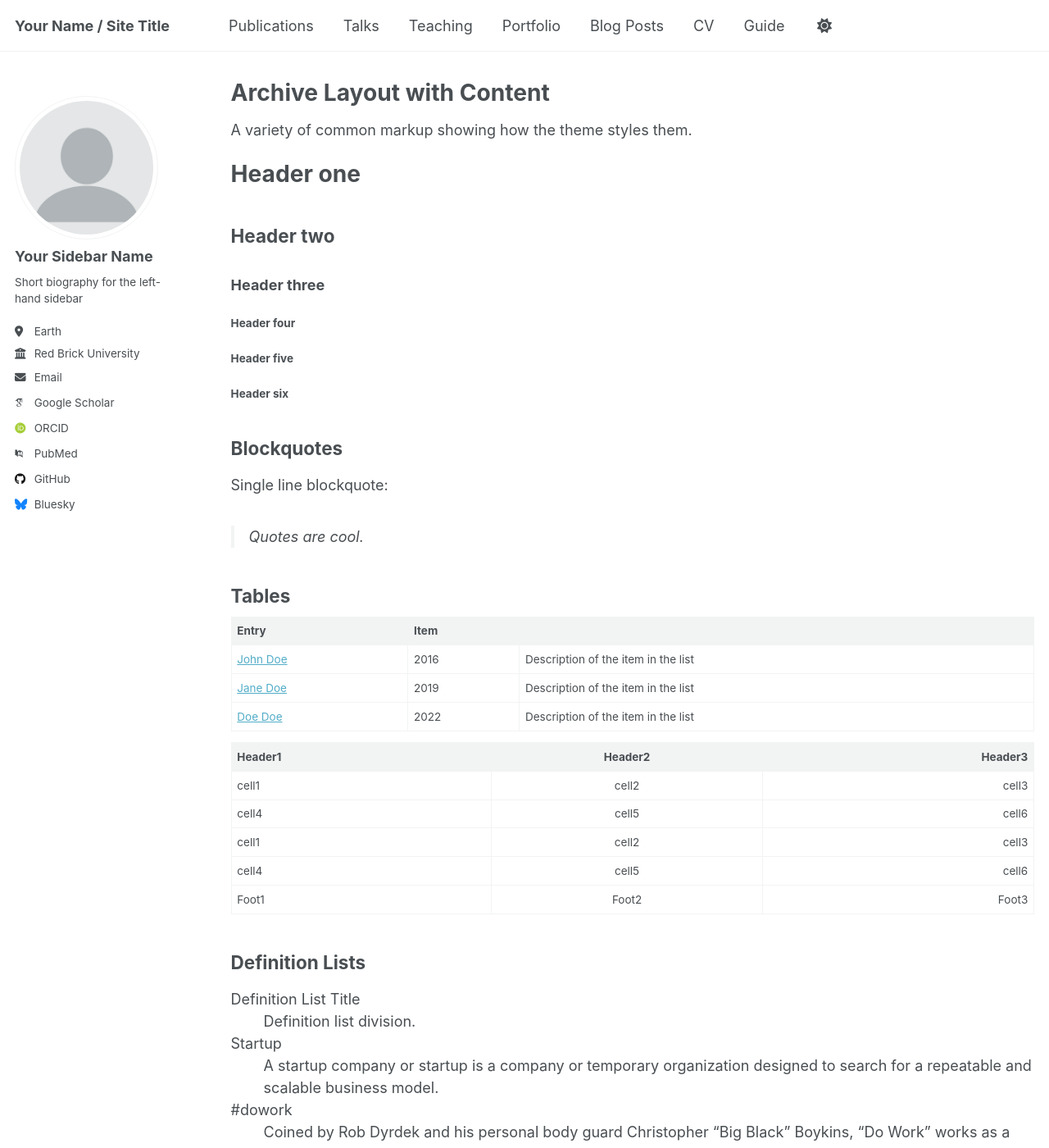
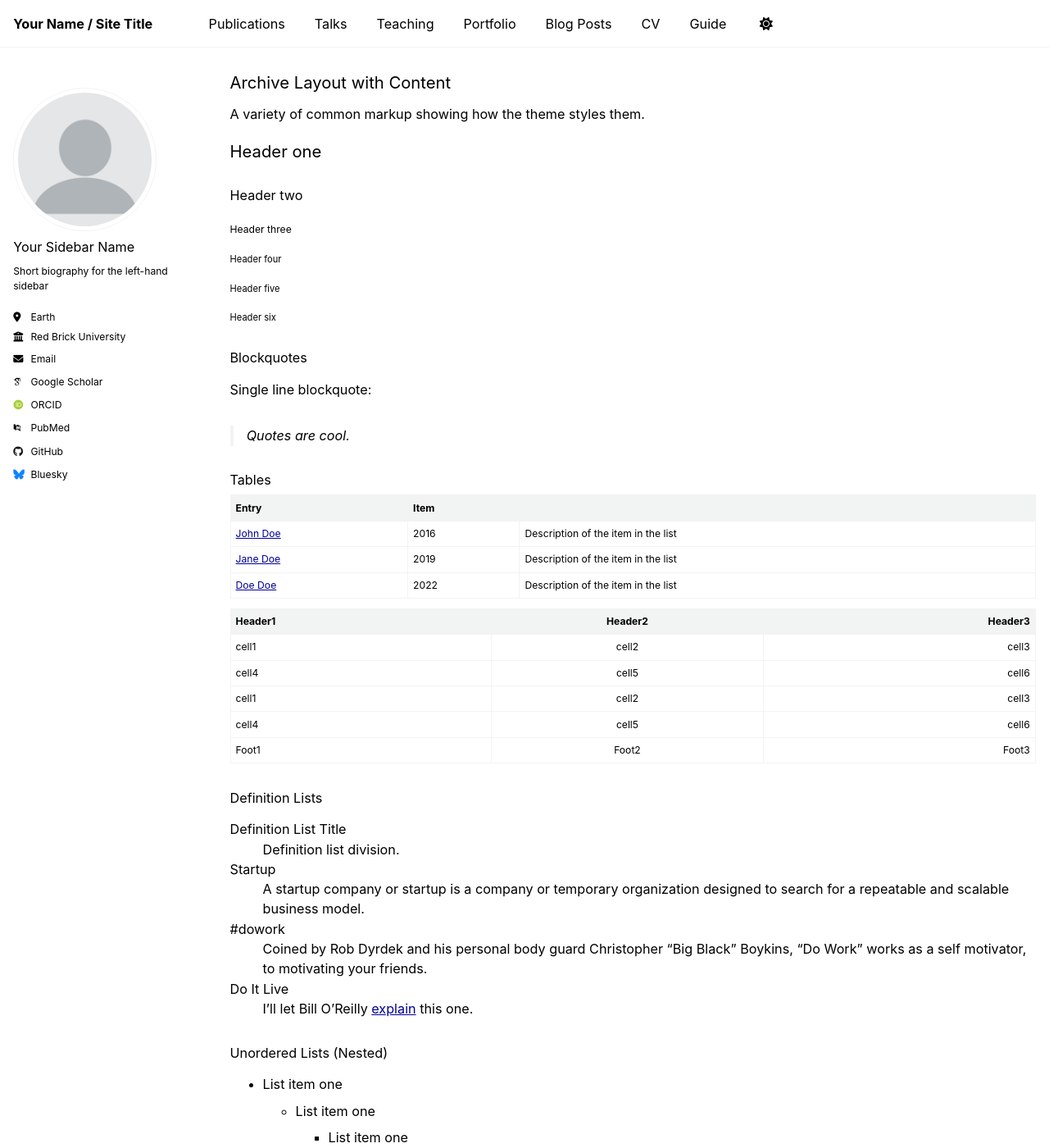
Before and after one commit to adrianodelr/adrianodelr.github.io, a Jekyll site: the page built from _pages/archive-layout-with-content.md, in a window 1280 px wide and 1400 px high. Shown: the whole window at 82% size. Built offline with Jekyll 4.4.1, drawn with Linux system fonts in a browser that asks for light colours; some web fonts are replaced.

Commit message:
mod default layout and color

```diff
--- a/_sass/_themes.scss
+++ b/_sass/_themes.scss
@@ -42,6 +42,8 @@ $type-size-8                : 0.625em;  // ~10px
 $global-font-family         : $sans-serif;
 $header-font-family         : $sans-serif;
 $caption-font-family        : $serif;
+
+
 
 /* ==========================================================================
    Breakpoints
--- a/_sass/layout/_base.scss
+++ b/_sass/layout/_base.scss
@@ -17,7 +17,7 @@ body {
   padding-bottom: 9em;
   font-family: $global-font-family;
   line-height: 1.5;
-
+  font-size: 0.9em;
   &.overflow--hidden {
     /* when primary navigation is visible, the content in the background won't scroll */
     overflow: hidden;
@@ -28,36 +28,36 @@ h1, h2, h3, h4, h5, h6 {
   margin: 2em 0 0.5em;
   line-height: 1.2;
   font-family: $header-font-family;
-  font-weight: bold;
+  font-weight: normal;
 }
 
 h1 {
   margin-top: 0;
-  font-size: $type-size-3;
+  font-size: $type-size-4;
 }
 
 h2 {
-  font-size: $type-size-4;
+  font-size: $type-size-5;
 }
 
 h3 {
-  font-size: $type-size-5;
+  font-size: $type-size-6;
 }
 
 h4 {
-  font-size: $type-size-6;
+  font-size: $type-size-7;
 }
 
 h5 {
-  font-size: $type-size-6;
+  font-size: $type-size-7;
 }
 
 h6 {
-  font-size: $type-size-6;
+  font-size: $type-size-7;
 }
 
 small, .small {
-  font-size: $type-size-6;
+  font-size: $type-size-7;
 }
 
 p {
--- a/_sass/theme/_default.scss
+++ b/_sass/theme/_default.scss
@@ -3,6 +3,8 @@
    ========================================================================== */
 
 /* Color codes used for the theme */
+$black                      : #000;
+$bluelink                   : #010099ff;
 $gray                       : #7a8288;
 $dark-gray                  : mix(#000, $gray, 40%);
 $darker-gray                : mix(#000, $gray, 60%);
@@ -36,12 +38,12 @@ $sidebar-screen-min-width   : 1024px;
     --global-code-background-color      : #fafafa;
     --global-code-text-color            : #{$darker-gray};
     --global-fig-caption-color          : mix(#fff,  #{$dark-gray}, 25%);
-    --global-link-color                 : #52adc8;
+    --global-link-color                 : #{$bluelink};
     --global-link-color-hover           : mix(#000, #2f7f93, 25%);
     --global-link-color-visited         : mix(#fff, #2f7f93, 25%);
-    --global-masthead-link-color        : #{$dark-gray};
+    --global-masthead-link-color        : #{$black};
     --global-masthead-link-color-hover  : mix(#000, #{$gray}, 25%);
-    --global-text-color                 : #{$dark-gray};
+    --global-text-color                 : #{$black};
     --global-text-color-light           : #{$light-gray};
     --global-thead-color                : #{$lighter-gray};
 }
```
